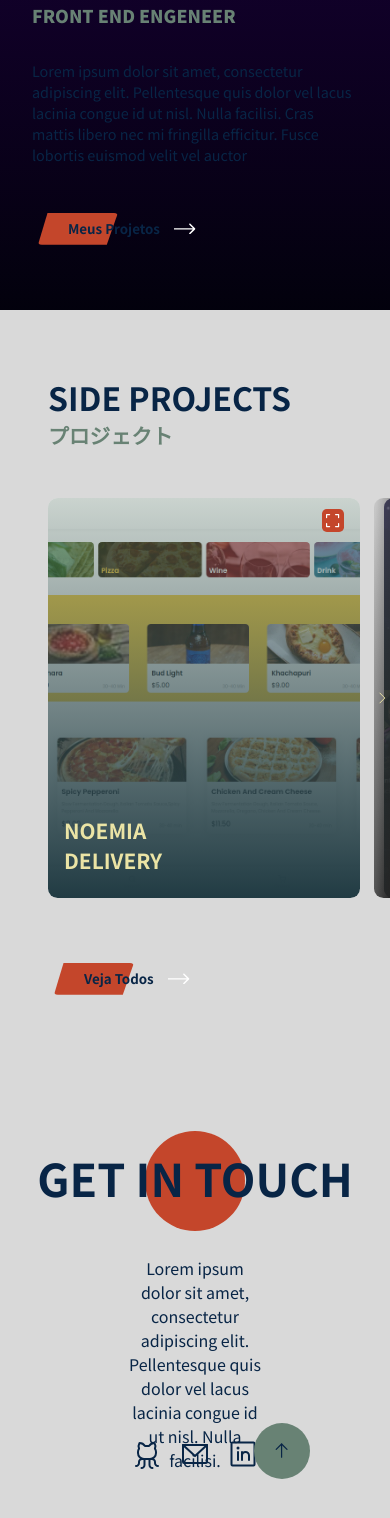
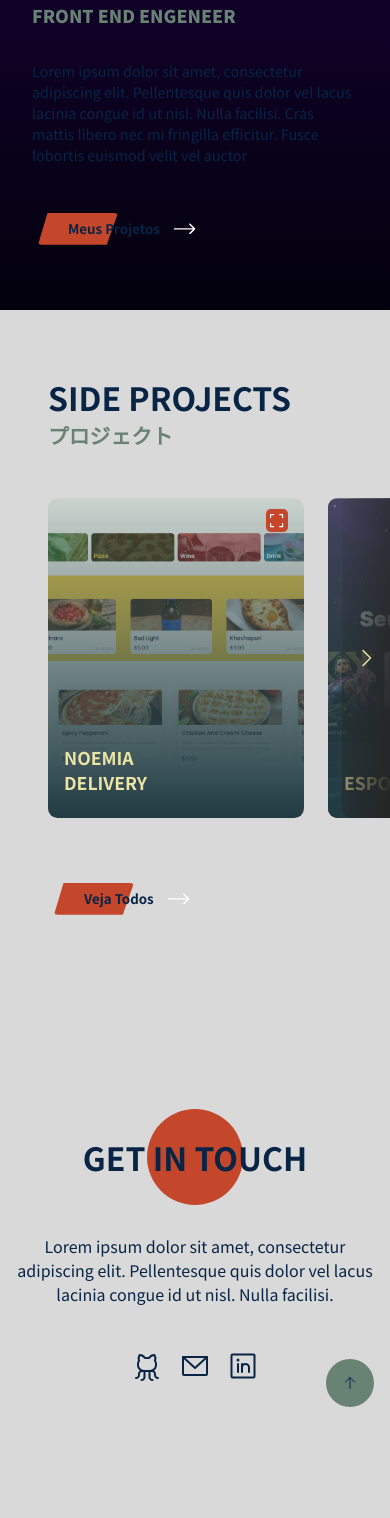
Before and after one commit to Marcos-An/my-portifolio, a Next.js app: page / in a window 390 px wide. Shown: the part 1052-2570 px from the top of the page. After the commit the page ends 2491 px from the top, so only its background shows below. Built offline with nearby package versions, Linux system fonts and the light colour scheme.

Commit message:
fix contact section

```diff
--- a/src/components/molecules/ProjectCard/card.module.scss
+++ b/src/components/molecules/ProjectCard/card.module.scss
@@ -85,6 +85,20 @@
   }
 }
 
+@media only screen and (min-width: 350px) and (max-width: 768px) {
+  .largeImageContainer {
+    min-width: 16rem;
+    min-height: 20rem;
+
+    .largeContentWrapper {
+      h3 {
+        font-size: 1.1rem;
+        width: 50%;
+      }
+    }
+  }
+}
+
 .mediumImageContainer,
 .largeImageContainer {
   .cornersWrapper {
--- a/src/components/molecules/SlideProjects /index.tsx
+++ b/src/components/molecules/SlideProjects /index.tsx
@@ -35,9 +35,8 @@ export function SliderProjects({
   return (
     <div className={styles.container}>
       <div
-        className={styles.arrowRight}
+        className={size === 'sm' ? styles.arrowRightSM : styles.arrowRightLG}
         onClick={scrollRight}
-        style={size === 'sm' ? { width: '14.3%' } : { width: '4.6%' }}
       >
         <CaretRight size={24} />
       </div>
--- a/src/components/molecules/SlideProjects /slide.module.scss
+++ b/src/components/molecules/SlideProjects /slide.module.scss
@@ -1,11 +1,11 @@
 .container {
   position: relative;
-
-  .arrowRight {
+}
+.arrowRightSM,
+.arrowRightLG {
   display: flex;
+  margin-top: 1rem;
   height: calc(100% - 2rem);
-    margin-top: 1rem;
-
   align-items: center;
   justify-content: center;
   position: absolute;
@@ -27,6 +27,25 @@
     cursor: pointer;
   }
 }
+
+.arrowRightSM {
+  width: 14.3%;
+}
+
+.arrowRightLG {
+  width: 4.6%;
+  min-width: 70px;
+}
+
+@media only screen and (min-width: 350px) and (max-width: 768px) {
+  .arrowRightSM {
+    width: 16%;
+  }
+
+  .arrowRightLG {
+    width: 14%;
+    min-width: 46px;
+  }
 }
 
 .slideContainer {
--- a/src/components/organisms/ContactSection/contactSection.module.scss
+++ b/src/components/organisms/ContactSection/contactSection.module.scss
@@ -47,3 +47,37 @@
   color: var(--color-back-top-icon);
   font-size: 1.2rem;
 }
+
+@media only screen and (min-width: 350px) and (max-width: 768px) {
+  .container {
+    padding: 30% 1rem;
+
+    p {
+      margin-top: 2rem;
+      width: 100%;
+    }
+  }
+
+  .title {
+    .circle {
+      height: 6rem !important;
+      width: 6rem !important;
+      margin-top: -0.2rem !important;
+    }
+
+    h1 {
+      font-size: 2rem !important;
+      color: var(--color-title);
+      z-index: 2;
+    }
+  }
+
+  .backToTop {
+    bottom: 2rem;
+    right: 1rem;
+    height: 3rem;
+    width: 3rem;
+
+    font-size: 1rem;
+  }
+}
```
Lines whose indentation alone changed are shown as unchanged.
